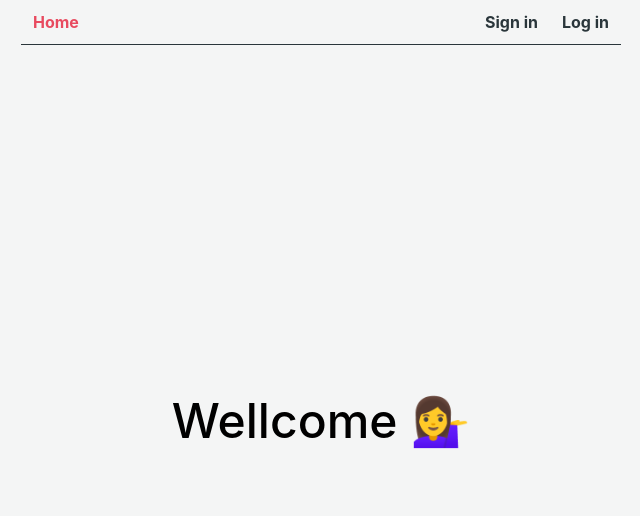
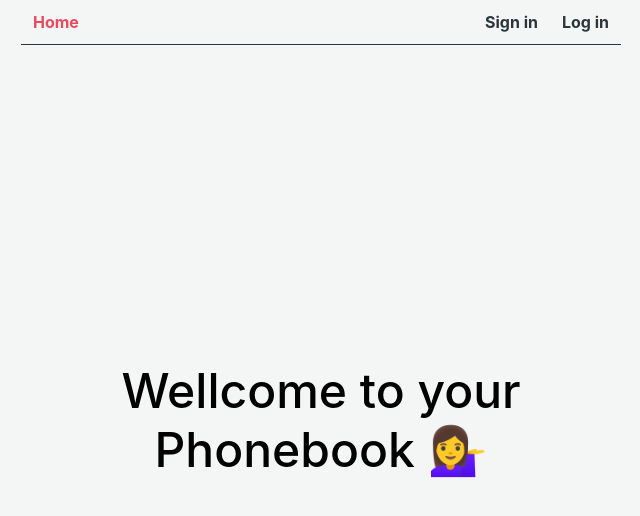
Before and after one commit to Andrii-Velhan/goit-react-hw-09-phonebook, a React (Create React App) app: page / in a window 1280 px wide. Shown: the top 516 px of the page, without its empty margins (319-959 px from the left). Built offline with nearby package versions, Linux system fonts and the light colour scheme.

Commit message:
add CSSTransition & redirectTo="/contacts"

```diff
--- a/src/App.js
+++ b/src/App.js
@@ -26,7 +26,9 @@ export default function App() {
 
 			<Suspense fallback={<Spinner />}>
 				<Switch>
-					<PublicRoute exact path="/" >
+					<PublicRoute exact path="/"
+						restricted
+						redirectTo="/contacts" >
 						<HomePage />
 					</PublicRoute>
 
--- a/src/pages/HomePage.js
+++ b/src/pages/HomePage.js
@@ -1,4 +1,5 @@
 import React from 'react';
+import { CSSTransition } from 'react-transition-group';
 
 const styles = {
 	container: {
@@ -15,14 +16,22 @@ const styles = {
 };
 
 const HomePage = () => (
+	<CSSTransition
+		in={true}
+		appear={true}
+		timeout={500}
+		classNames="Title-SlideIn"
+		unmountOnExit
+	>
 		<div style={styles.container}>
 			<h1 style={styles.title}>
-      Wellcome{' '}
+				Wellcome to your Phonebook{' '}
 				<span role="img" aria-label="Иконка приветствия">
 					💁‍♀️
       </span>
 			</h1>
 		</div>
+	</CSSTransition>
 );
 
 export default HomePage;
```
Lines whose indentation alone changed are shown as unchanged.
